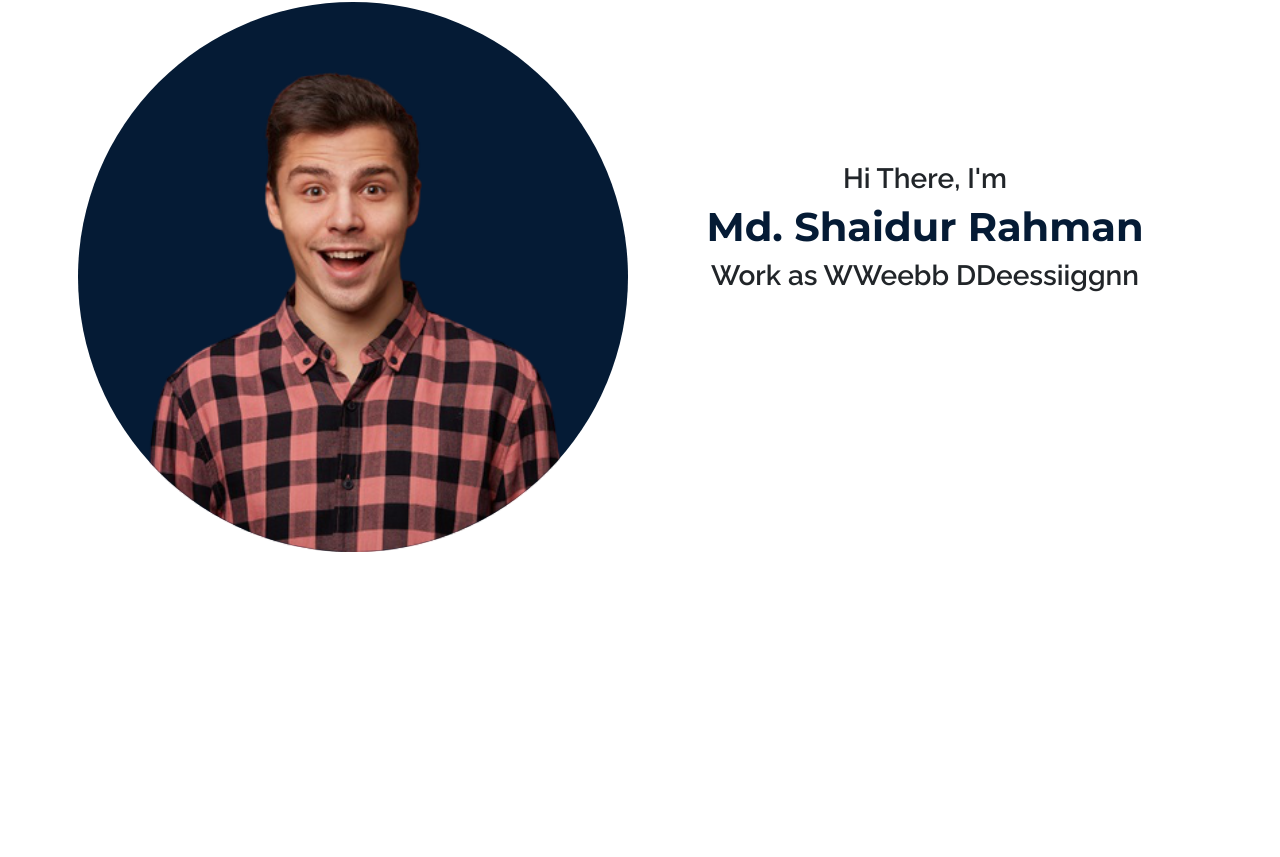
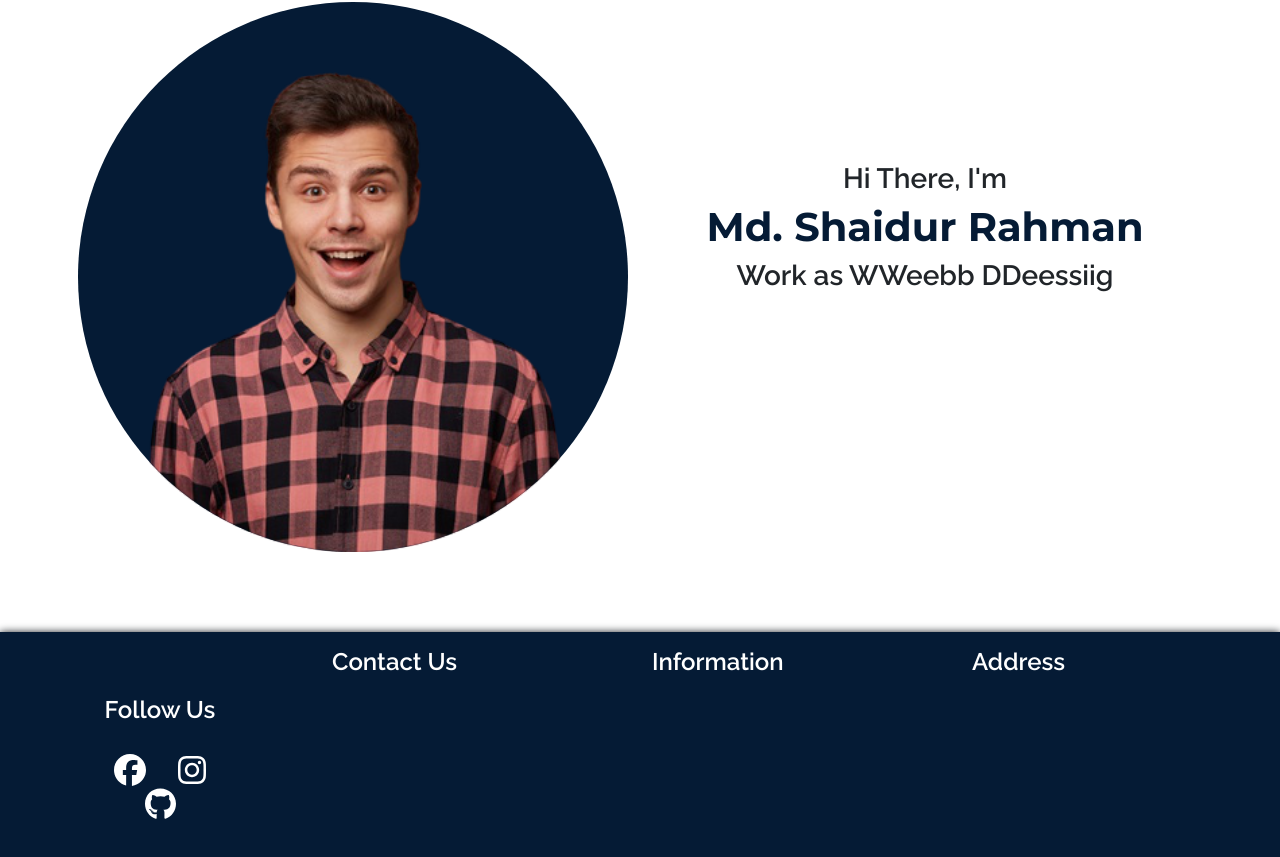
Before and after one commit to Shaid1998/Complete-Website-with-REACT-And-Laravel, a React (Create React App) app: page / in a window 1280 px wide. Shown: the part 4054-4911 px from the top of the page. Before the commit the page ends 4766 px from the top, so only its background shows below. Built offline with nearby package versions, Linux system fonts and the light colour scheme; grey boxes are pictures that could not be loaded; a web font is replaced by a local one.

Commit message:
Working On Footer Component

```diff
--- a/package.json
+++ b/package.json
@@ -4,6 +4,7 @@
   "private": true,
   "dependencies": {
     "@fortawesome/fontawesome-svg-core": "^6.4.2",
+    "@fortawesome/free-brands-svg-icons": "^6.4.2",
     "@fortawesome/free-solid-svg-icons": "^6.4.2",
     "@fortawesome/react-fontawesome": "^0.2.0",
     "@testing-library/jest-dom": "^5.17.0",
--- a/src/App.js
+++ b/src/App.js
@@ -8,6 +8,7 @@ import Projects from './components/Projects/Projects.jsx';
 import Videos from './components/Video/Videos.jsx';
 import ClientReview from './components/Review/ClientReview.jsx';
 import AboutMe from './components/AboutMe/AboutMe.jsx';
+import Footer from './components/Footer/Footer.jsx';
 
 
 
@@ -23,6 +24,7 @@ function App() {
       <Videos />
       <ClientReview />
       <AboutMe />
+      <Footer />
     </div>
   );
 }
--- a/src/asset/css/custom.css
+++ b/src/asset/css/custom.css
@@ -283,3 +283,36 @@
     font-size: 28px;
     font-weight: 600;
 }
+.footerSection{
+    margin-top: 5rem;
+    box-shadow: 0 0 8px 0;
+    background-color: #051b35;
+}
+.footerName{
+    color: #ffffff;
+    margin-top: 1rem;
+    font-family: 'Raleway', sans-serif;
+    font-size: 24px;
+    font-weight: 600;
+}
+.socialContent{
+    margin: 30px;
+}
+a.social{
+    margin: 0 1rem;
+    transition: transform 250ms;
+    display: inline-block;
+}
+a.social:hover{
+    color: #130ff2;
+    transform: translateY(-2px);
+}
+a.facebook{
+    color: #ffffff;
+}
+a.instagram{
+    color: #ffffff;
+}
+a.github{
+    color: #ffffff;
+}
--- a/src/components/Footer/Footer.jsx
+++ b/src/components/Footer/Footer.jsx
@@ -1,3 +1,5 @@
+import { faFacebook, faGithub, faInstagram } from '@fortawesome/free-brands-svg-icons'
+import { FontAwesomeIcon } from '@fortawesome/react-fontawesome'
 import React, { Component, Fragment } from 'react'
 import { Col, Container, Row } from 'react-bootstrap'
 
@@ -5,22 +7,27 @@ class Footer extends Component {
   render() {
     return (
         <Fragment>
-            <Container>
+            <Container fluid={true} className='footerSection'>
                 <Row>
-                    <Col lg={3} md={6} sm={12}>
-                        <h1>Follow Us</h1>
+                    <Col lg={3} md={6} sm={12} className='p-5 text-center'>
+                        <h1 className='footerName'>Follow Us</h1>
+                        <div className='socialContent'>
+                            <a className='facebook social' href='#'><FontAwesomeIcon icon={faFacebook} size='2x' /> </a>
+                            <a className='instagram social' href='#'><FontAwesomeIcon icon={faInstagram} size='2x' /></a>
+                            <a className='github social' href='#'><FontAwesomeIcon icon={faGithub} size='2x' /></a>
+                        </div>
                     </Col>
 
                     <Col lg={3} md={6} sm={12}>
-                        <h1>Contact Us</h1>
+                        <h1 className='footerName'>Contact Us</h1>
                     </Col>
 
                     <Col lg={3} md={6} sm={12}>
-                        <h1>Information</h1>
+                        <h1 className='footerName'>Information</h1>
                     </Col>
 
                     <Col lg={3} md={6} sm={12}>
-                        <h1>Address</h1>
+                        <h1 className='footerName'>Address</h1>
                     </Col>
                 </Row>
             </Container>
```
Also changed, not shown: 1 other file (tests, documents, lock files or other folders).
